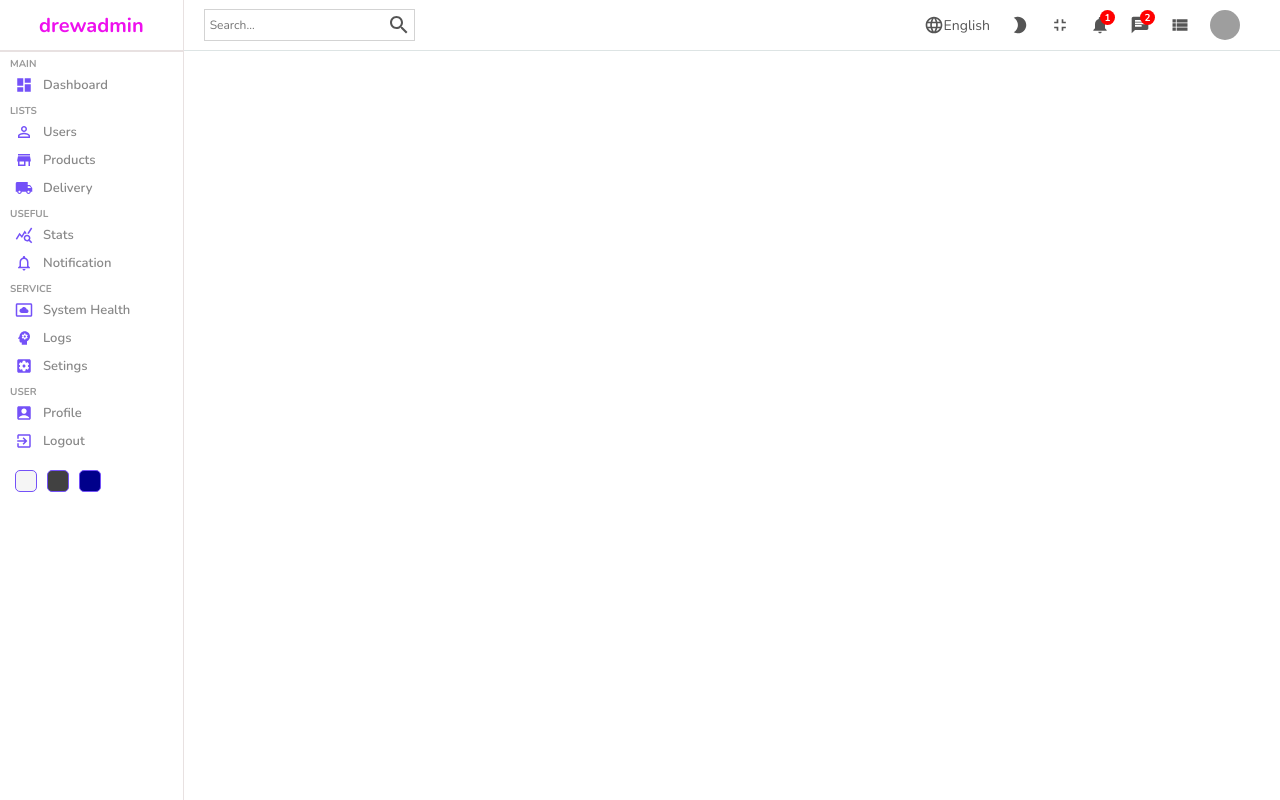
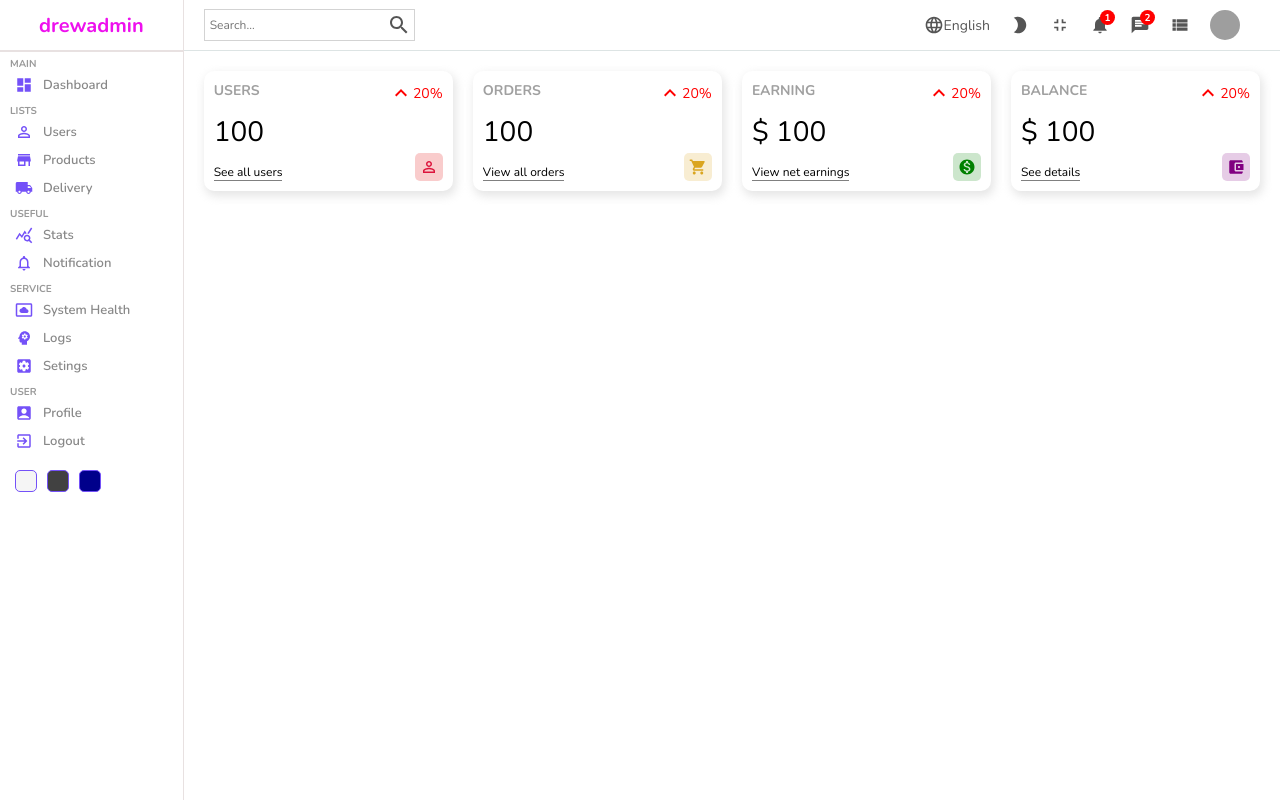
Before and after one commit to AndriiPotap/admin-dashboard-2, a React (Create React App) app: page / in a window 1280 px wide. Built offline with nearby package versions, Linux system fonts and the light colour scheme; grey boxes are pictures that could not be loaded.

Commit message:
add widgets

```diff
--- /dev/null
+++ b/src/components/widget/Widget.jsx
@@ -0,0 +1,78 @@
+import React from 'react';
+import './widget.scss';
+
+import KeyboardArrowUpIcon from '@mui/icons-material/KeyboardArrowUp';
+import PersonOutlineIcon from '@mui/icons-material/PersonOutline';
+import ShoppingCartIcon from '@mui/icons-material/ShoppingCart';
+import MonetizationOnIcon from '@mui/icons-material/MonetizationOn';
+import AccountBalanceWalletIcon from '@mui/icons-material/AccountBalanceWallet';
+
+const Widget = ({type}) => {
+
+    let data;
+
+    const amount = 100;
+    const diff =20;
+
+    switch(type) {
+
+        case "user":
+        data = {
+            title: "USERS",
+            isMoney: false,
+            link: "See all users",
+            icon: <PersonOutlineIcon className='icon icon-user'/>
+        };
+        break;
+
+        case "order":
+        data = {
+            title: "ORDERS",
+            isMoney: false,
+            link: "View all orders",
+            icon: <ShoppingCartIcon className='icon icon-order'/>
+        };
+        break;
+
+        case "earning":
+        data = {
+            title: "EARNING",
+            isMoney: true,
+            link: "View net earnings",
+            icon: <MonetizationOnIcon className='icon icon-earning'/>
+        };
+        break;
+
+        case "balance":
+        data = {
+            title: "BALANCE",
+            isMoney: true,
+            link: "See details",
+            icon: <AccountBalanceWalletIcon className='icon icon-balance'/>
+        };
+        break;
+
+        default:
+            break;
+    }
+
+
+  return (
+    <div className='widget'>
+        <div className="left">
+            <span className="title">{data.title}</span>
+            <span className="counter">{data.isMoney && "$"} {amount}</span>
+            <span className="link">{data.link}</span>
+        </div>
+        <div className="right">
+            <div className="percentage negative">
+            <KeyboardArrowUpIcon/>
+                {diff}%
+            </div>
+            {data.icon}
+        </div>
+    </div>
+  )
+}
+
+export default Widget
--- /dev/null
+++ b/src/components/widget/widget.scss
@@ -0,0 +1,76 @@
+.widget {
+    display: flex;
+    justify-content: space-between;
+    flex: 1;
+    padding: 10px;
+    -webkit-box-shadow: 2px 4px 10px 1px rgba(0,0,0,0.48);
+    box-shadow: 2px 4px 10px 1px rgba(201,201,201,0.48);
+    border-radius: 10px;
+    height: 100px;
+
+    .left, .right {
+        display: flex;
+        flex-direction: column;
+        justify-content: space-between;
+
+        .title {
+            font-weight: bold;
+            font-size: 14px;
+            color: rgb(160, 160, 160);
+         }
+
+         .counter {
+             font-size: 28px;
+             font-weight: 300;
+         }
+
+         .link {
+            width: max-content;
+             font-size: 12px;
+             border-bottom: 1px solid gray;
+         }
+
+         .percentage {
+            display: flex;
+            align-items: center;
+            font-size: 14px;
+
+            &.positive {
+                color: green;
+            }
+
+            &.negative {
+                color: red;
+            }
+         }
+
+         .icon {
+            font-size: 18px;
+            padding: 5px;
+            border-radius: 5px;
+            align-self: flex-end;
+            background-color: rgba(128, 0, 128, 0.341)
+         }
+
+         .icon-user {
+            color: crimson;
+            background-color: rgba(225,0,0,0.2);
+         }
+
+         .icon-order {
+            color: goldenrod;
+            background-color: rgba(218,165,32,0.2);
+         }
+
+         .icon-earning {
+            color: green;
+            background-color: rgba(0,128,0,0.2);
+         }
+
+         .icon-balance {
+            color: purple;
+            background-color: rgba(128,0,128,0.2);
+         }
+    };
+
+}
--- a/src/pages/home/Home.jsx
+++ b/src/pages/home/Home.jsx
@@ -1,6 +1,7 @@
 import React from 'react';
 import Navbar from '../../components/navbar/Navbar';
 import Sidebar from '../../components/sidevar/Sidebar';
+import Widget from '../../components/widget/Widget';
 import './home.scss';
 
 const Home = () => {
@@ -9,7 +10,12 @@
         <Sidebar/>
         <div className="homeContainer">
           <Navbar/>
-          <div className="widgets"></div>
+          <div className="widgets">
+            <Widget type="user"/>
+            <Widget type="order"/>
+            <Widget type="earning"/>
+            <Widget type="balance"/>
+          </div>
         </div>
     </div>
   )
--- a/src/pages/home/home.scss
+++ b/src/pages/home/home.scss
@@ -3,5 +3,11 @@
 
   .homeContainer {
     flex: 6;
+
+    .widgets {
+      display: flex;
+      padding: 20px;
+      gap: 20px;
+    }
   }
 }
```
